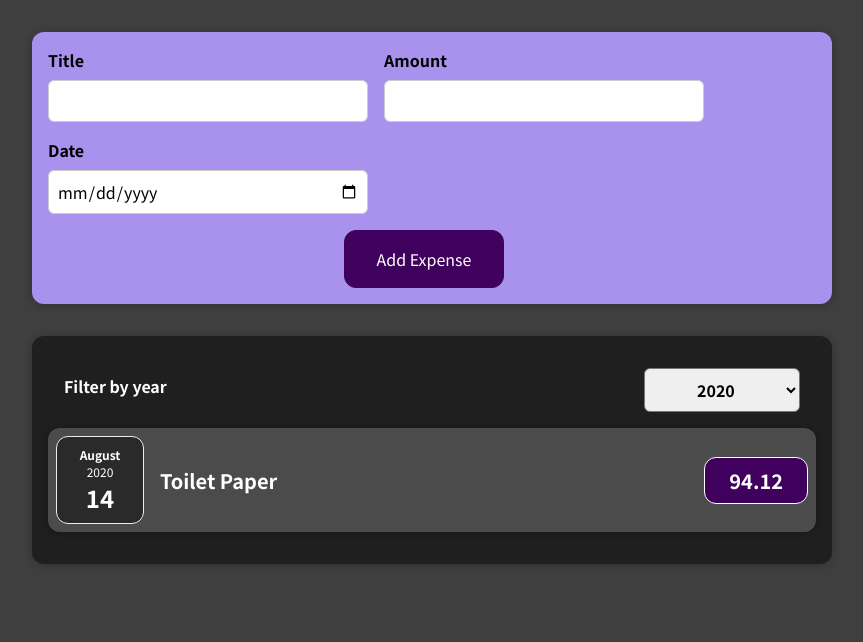
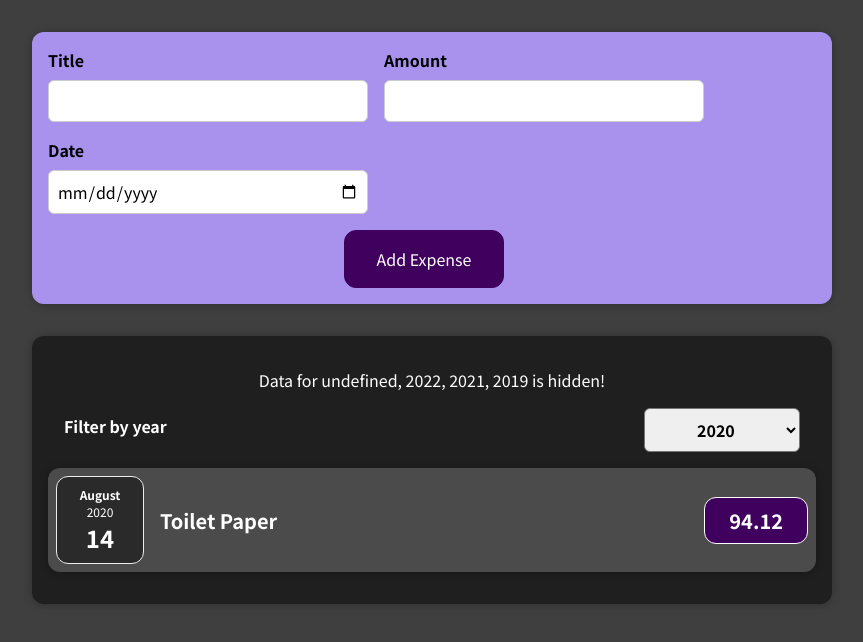
Before and after one commit to wakar-malik/react-expense-tracker, a React app: page / in a window 1280 px wide. Shown: the top 642 px of the page, without its empty margins (208-1071 px from the left). Built offline with nearby package versions, Linux system fonts and the light colour scheme; the HTML template or start-up script is replaced by a standard one.

Commit message:
child to parent communication, assignment 2

```diff
--- a/src/components/Expenses/Expenses.jsx
+++ b/src/components/Expenses/Expenses.jsx
@@ -32,9 +32,22 @@ const Expenses = (props) => {
     );
   }
 
+  const availData = [2022, 2021, 2020, 2019].filter(
+    (el) => el != +filteredYear
+  );
+
+  let text;
+
+  for (const items of availData) {
+    text += `, ${items}`;
+  }
+
   return (
     <div>
       <Card className="expenses">
+        <p style={{ color: "#fff", textAlign: "center" }}>
+          Data for {...text} is hidden!
+        </p>
         <ExpensesFilter
           selected={filteredYear}
           onChangeFilter={filteredChangeHandler}
```
